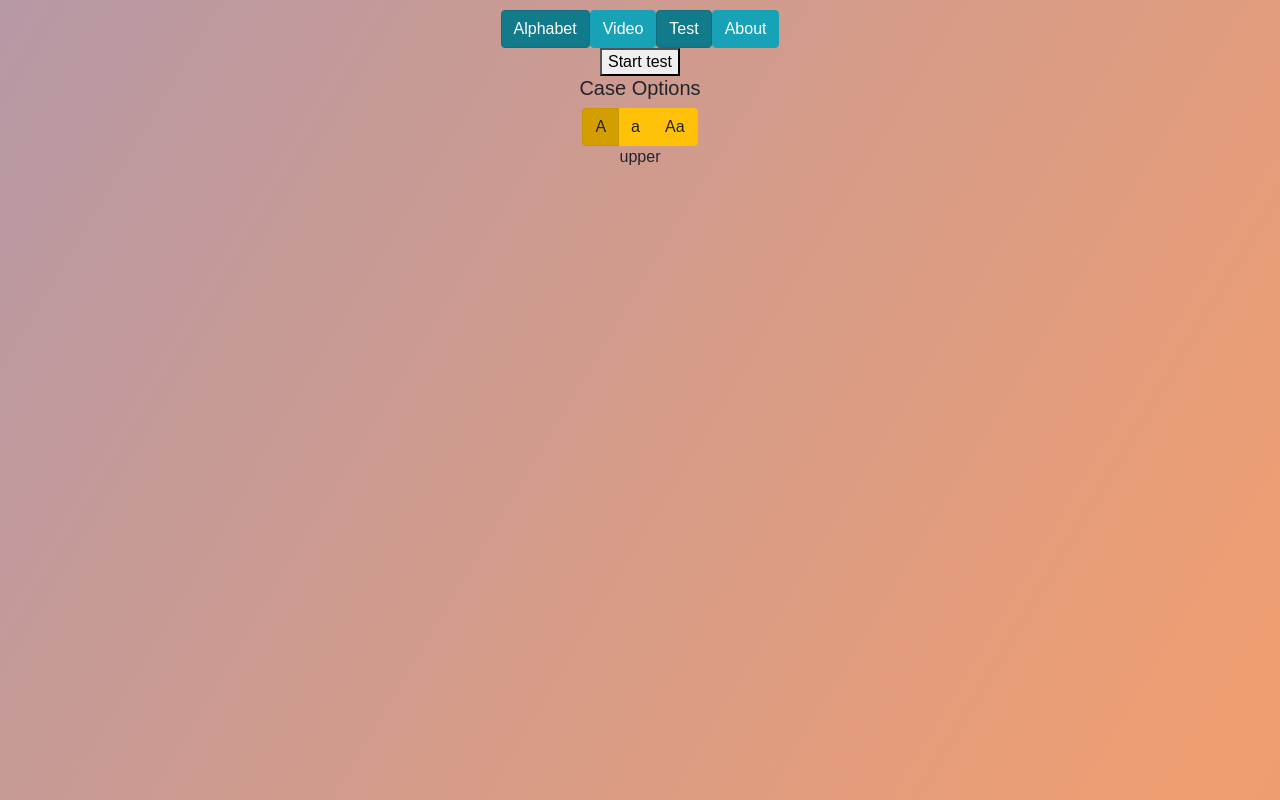
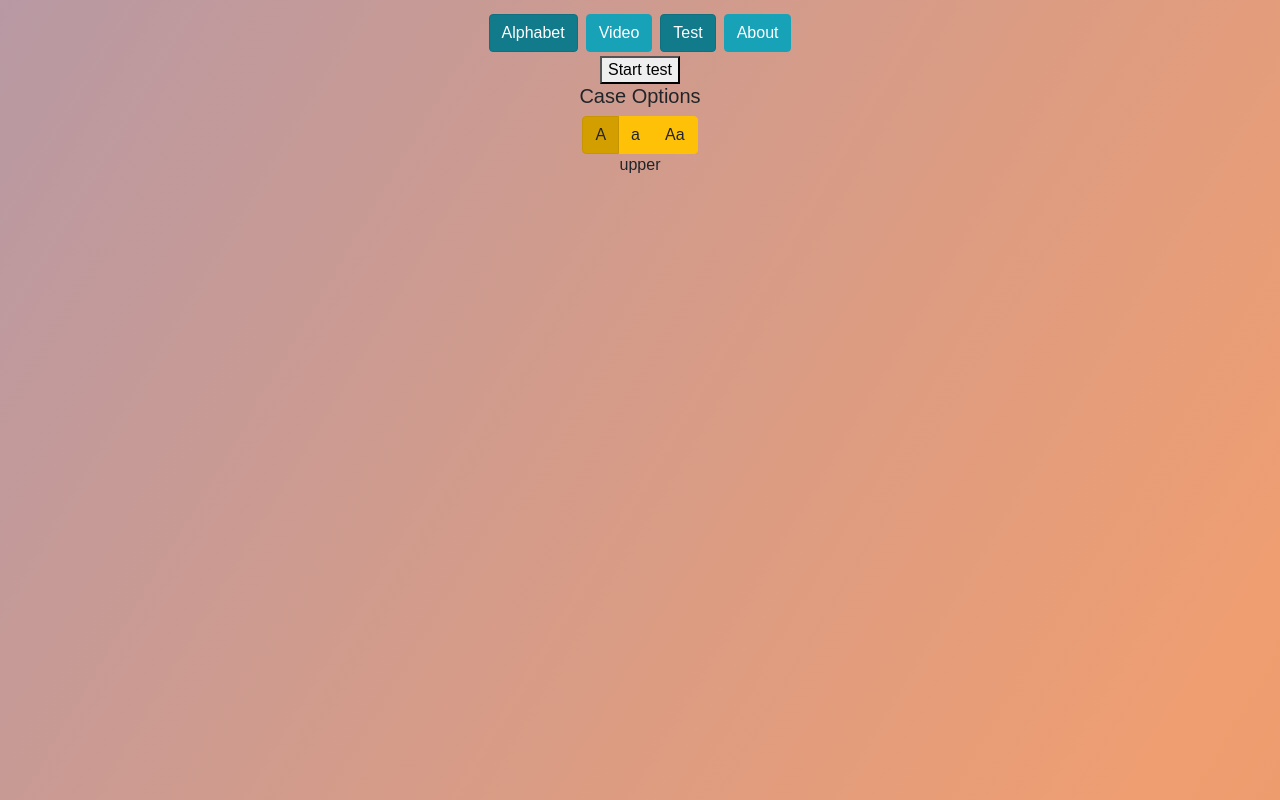
Before and after one commit to bogutskii/alphabet_for_kids, a React (Create React App) app: page /Test in a window 1280 px wide. Built offline with nearby package versions, Linux system fonts and the light colour scheme.

Commit message:
fix margin button

```diff
--- a/src/App.js
+++ b/src/App.js
@@ -17,8 +17,6 @@ const {state} = props
             <div className="App">
                 <Navigation/>
                 <Route exact path="/" component ={Alphabet}/>
-                {/*<Alphabet />*/}
-                {/*<Route exact path='/' ><Alphabet/> </Route>*/}
                 <Route path='/Video' render={VideoPlaylist}/>
                 <Route path='/Test' component={Test}/>
                 <Route path='/AboutPage' render={AboutPage}/>
--- a/src/Comonents/NavBar/Navigation.js
+++ b/src/Comonents/NavBar/Navigation.js
@@ -3,10 +3,10 @@ import {NavLink} from "react-router-dom";
 
 const Navigation = () => {
   return <div>
-        <NavLink to='/' className="btn btn-info">Alphabet</NavLink>
-        <NavLink to='/Video' className="btn btn-info">Video</NavLink>
-        <NavLink to='/Test' className="btn btn-info">Test</NavLink>
-        <NavLink to='/AboutPage' className="btn btn-info">About</NavLink>
+        <NavLink to='/' className="btn btn-info m-1">Alphabet</NavLink>
+        <NavLink to='/Video' className="btn btn-info m-1">Video</NavLink>
+        <NavLink to='/Test' className="btn btn-info m-1">Test</NavLink>
+        <NavLink to='/AboutPage' className="btn btn-info m-1">About</NavLink>
     </div>
 }
 export default Navigation;
--- a/src/Comonents/VideoPlaylist.js
+++ b/src/Comonents/VideoPlaylist.js
@@ -16,29 +16,36 @@ const VideoPlaylist = () => {
     // allowFullScreen > < /iframe>
 
 
-    return <div>
-
+    return <div className="flex-tb">
+<div className="m-1">
         <iframe width="560" height="315" src="https://www.youtube.com/embed/75p-N9YKqNo"
                  frameBorder="0"
                  allow="accelerometer; autoplay; clipboard-write; encrypted-media; gyroscope; picture-in-picture"
                  allowFullScreen/>
 
+    </div>
+        <div className="m-1">
         <iframe width="560" height="315" src="https://www.youtube.com/embed/ezmsrB59mj8"
                 frameBorder="0"
                 allow="accelerometer; autoplay; clipboard-write; encrypted-media; gyroscope; picture-in-picture"
                 allowFullScreen></iframe>
 
+        </div>
+        <div className="m-1">
         <iframe width="560" height="315" src="https://www.youtube.com/embed/BELlZKpi1Zs"
                 frameBorder="0"
                 allow="accelerometer; autoplay; clipboard-write; encrypted-media; gyroscope; picture-in-picture"
                 allowFullScreen></iframe>
 
+        </div>
+        <div className="m-1">
         <iframe width="560" height="315" src="https://www.youtube.com/embed/FlF5MCykyZg"
                 frameBorder="0"
                 allow="accelerometer; autoplay; clipboard-write; encrypted-media; gyroscope; picture-in-picture"
                 allowFullScreen></iframe>
 
     </div>
+    </div>
 
 }
 
--- a/src/Comonents/redux/reducers.js
+++ b/src/Comonents/redux/reducers.js
@@ -1,4 +1,4 @@
-import test from "../test/test";
+
 
 const initialState = {
     letters: [
--- a/src/Comonents/test/testButtons.js
+++ b/src/Comonents/test/testButtons.js
@@ -11,15 +11,15 @@ const TestButtons = (props) => {
     return (
 
         <div onClick={() => nextTest()}>
-            <button className="btn btn-secondary" onClick={() => correct(testCounter)}>
+            <button className="btn btn-secondary m-1" onClick={() => correct(testCounter)}>
                 Correct
             </button>
 
-            <button className="btn btn-secondary" onClick={() => wrong(testCounter)}>
+            <button className="btn btn-secondary m-1" onClick={() => wrong(testCounter)}>
                 Wrong
             </button>
 
-            <button className="btn btn-secondary" onClick={() => skip(testCounter)}>
+            <button className="btn btn-secondary m-1" onClick={() => skip(testCounter)}>
                 Skip
             </button>
 
--- a/src/styles.css
+++ b/src/styles.css
@@ -62,7 +62,7 @@ body {
 
 .gradient-text-animation {
     animation: flow 30s ease-in-out infinite;
-    background: linear-gradient(-60deg, #904e95, #904e95, #e73c7e, #ee7752);
+    background: linear-gradient(-60deg, #ff0076, #590fb7, #e73c7e, #13E2DA);
     background-size: 300%;
     -webkit-background-clip: text;
     background-clip: text;
@@ -72,3 +72,9 @@ body {
 .center-div {
     margin: 0 auto;
 }
+.flex-tb{
+    display: flex;
+    flex-wrap: wrap;
+    align-content: flex-start;
+    height: 100%;
+}
```
